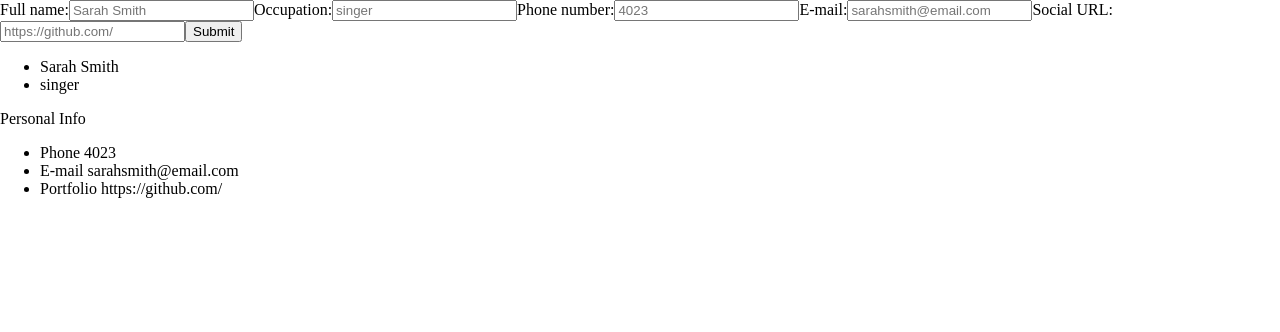
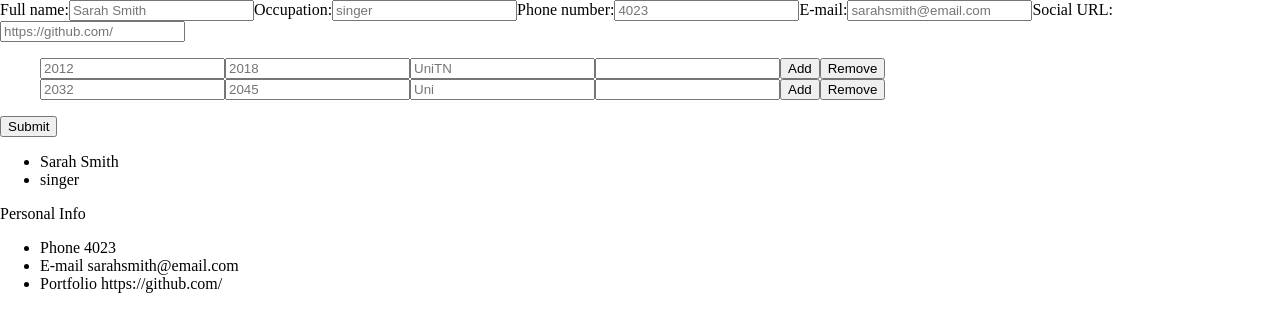
Before and after one commit to CriisMi/cv-project, a React (Create React App) app: page / in a window 1280 px wide. Shown: the top 332 px of the page. Built offline with nearby package versions, Linux system fonts and the light colour scheme.

Commit message:
Add education input field Add remove education input

```diff
--- a/src/App.js
+++ b/src/App.js
@@ -13,6 +13,25 @@ const App = () => {
     social: "https://github.com/",
   });
 
+  const [education, setEducation] = useState([
+    {
+      id: "e1",
+      startYear: 2012,
+      endYear: 2018,
+      title: "UniTN",
+      description: "",
+      index: 0,
+    },
+    {
+      id: "e2",
+      startYear: 2032,
+      endYear: 2045,
+      title: "Uni",
+      description: "",
+      index: 1,
+    },
+  ]);
+
   const toggleEditing = () => {
     setEditing(!editing);
   };
@@ -25,6 +44,8 @@ const App = () => {
           toggleEditing={toggleEditing}
           personalInfo={personalInfo}
           setPersonalInfo={setPersonalInfo}
+          education={education}
+          setEducation={setEducation}
         />
       </div>
       <Sidebar personalInfo={personalInfo} />
--- /dev/null
+++ b/src/components/FieldEduExp.js
@@ -0,0 +1,24 @@
+const Field = (props) => {
+  return (
+    <div>
+      <input type="number" name="startYear" placeholder={props.startYear} />
+      <input type="number" name="endYear" placeholder={props.endYear} />
+      <input type="text" name="title" placeholder={props.title} />
+      <input
+        type="textarea"
+        name="description"
+        placeholder={props.description}
+      />
+      <button onClick={props.onAddBtnClick}>Add</button>
+      <button
+        onClick={(e) => {
+          props.onRemoveBtnClick(e, props.id);
+        }}
+      >
+        Remove
+      </button>
+    </div>
+  );
+};
+
+export default Field;
--- a/src/components/Form.js
+++ b/src/components/Form.js
@@ -1,7 +1,11 @@
 import "../styles/Form.css";
+import FormEduExp from "./FormEduExp";
+import { useState } from "react";
 
 const Form = (props) => {
   let formInfo = props.personalInfo;
+
+  const [education, setEducation] = useState(props.education);
 
   const handleChange = (e) => {
     const value = e.target.value;
@@ -13,6 +17,7 @@ const Form = (props) => {
     e.preventDefault();
     props.toggleEditing();
     props.setPersonalInfo(formInfo);
+    props.setEducation(education);
   };
 
   return (
@@ -63,6 +68,7 @@ const Form = (props) => {
             onChange={handleChange}
           />
         </label>
+        <FormEduExp education={education} setEducation={setEducation} />
         <button onClick={handleSubmit}>Submit</button>
       </form>
     </div>
--- /dev/null
+++ b/src/components/FormEduExp.js
@@ -0,0 +1,39 @@
+import { useState } from "react";
+import Field from "./FieldEduExp";
+
+const FormEduExp = (props) => {
+  const [education, setEducation] = useState(props.education);
+
+  /* const onAddBtnClick = (e) => {
+    e.preventDefault();
+    setInputList(inputList.concat(<Field key={inputList.length} />));
+  }; */
+
+  const onRemoveBtnClick = (e, id) => {
+    let newEducation = (education) =>
+      education.filter((item) => item.id !== id);
+    setEducation(newEducation);
+    props.setEducation(newEducation);
+  };
+
+  return (
+    <div>
+      <ul>
+        {education.map((field, i) => (
+          <Field
+            index={i}
+            key={field.id}
+            id={field.id}
+            startYear={field.startYear}
+            endYear={field.endYear}
+            title={field.title}
+            description={field.description}
+            onRemoveBtnClick={onRemoveBtnClick}
+          />
+        ))}
+      </ul>
+    </div>
+  );
+};
+
+export default FormEduExp;
```
Also changed, not shown: src/components/Education.js (deleted, +0 -34 lines).
